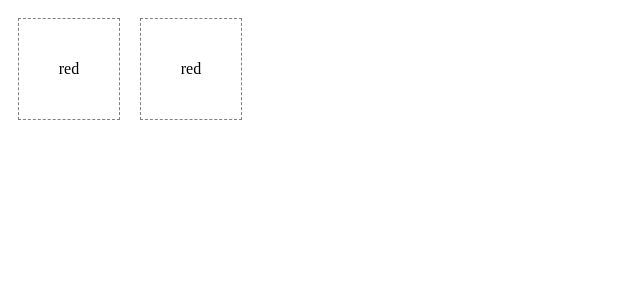
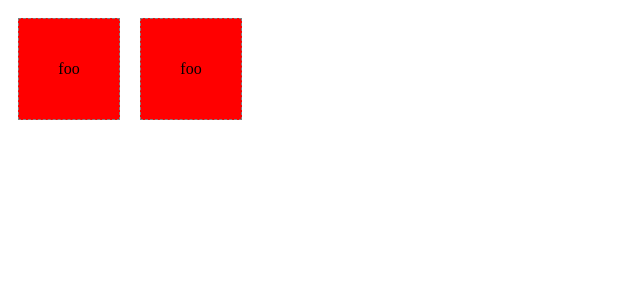
Before and after one commit to joelstevick/dyn-component-loading, an Angular app: page / in a window 1280 px wide. Shown: the top 300 px of the page, without its empty margins (0-640 px from the left). Built offline with nearby package versions, Linux system fonts and the light colour scheme.

Commit message:
1 file modified

```diff
--- a/src/app/components/box.component.ts
+++ b/src/app/components/box.component.ts
@@ -1,10 +1,19 @@
-import { Component } from "@angular/core";
+import { Component, OnInit } from "@angular/core";
 
 @Component({
   selector: "box",
-  template: "<div>red</div>",
+  template: `
+    <div [class]="color">{{ label }}</div>
+  `,
   styles: [
-    `div
+    `
+    .red {
+      background-color: red;
+    }
+    .green {
+       background-color: green;
+    }
+    div
     {
       display: inline-block;
       margin: 10px;
@@ -16,6 +25,12 @@ import { Component } from "@angular/core";
       `
   ]
 })
-export class Box {
+export class Box implements OnInit {
+  color: string;
+  label: string;
 
+  ngOnInit() {
+    this.color = "red";
+    this.label = "foo";
+  }
 }
```
